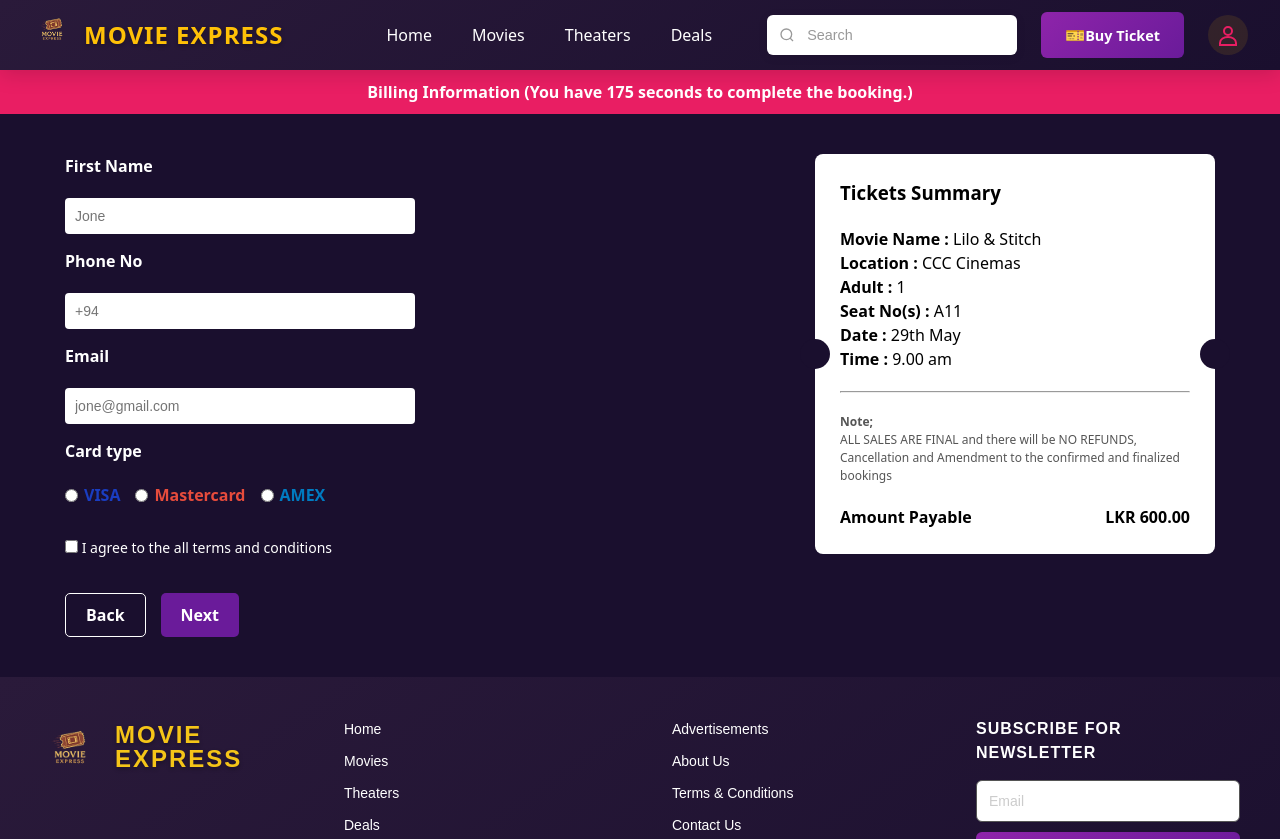
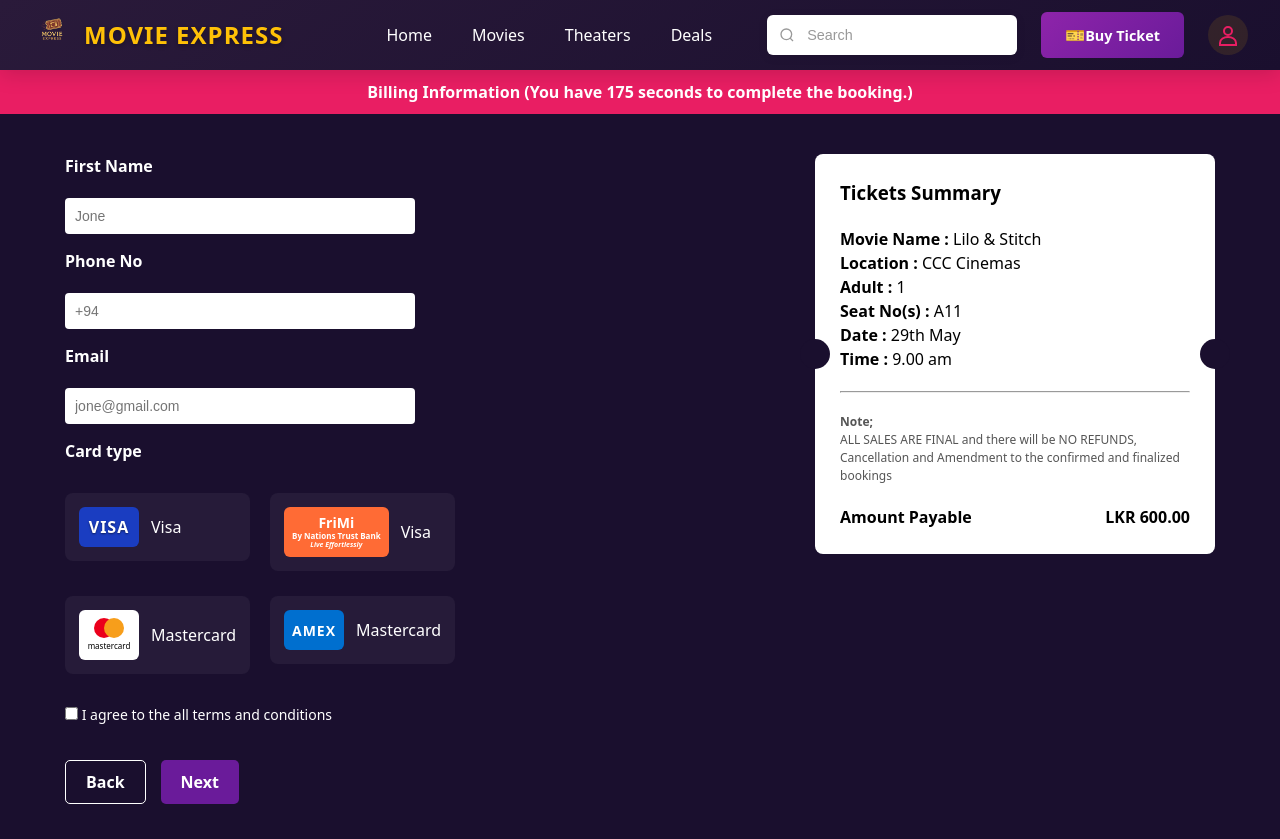
Before and after one commit to AnuNirmani/Movie-Ticket-Booking, a React (Vite) app: page /payment in a window 1280 px wide. Shown: the top 839 px of the page. Built offline with nearby package versions, Linux system fonts and the light colour scheme.

Commit message:
Completed payment page

```diff
--- a/src/css/Home/Booking/payment.css
+++ b/src/css/Home/Booking/payment.css
@@ -41,20 +41,144 @@
   }
 
   .card-options {
-    display: flex;
-    flex-wrap: wrap;
-    gap: 15px;
+    display: grid;
+    grid-template-columns: 1fr 1fr;
+    gap: 20px;
+    margin-top: 10px;
   }
 
-  .card-options label {
+  .card-option {
+    position: relative;
+  }
+
+  .card-option input[type="radio"] {
+    position: absolute;
+    opacity: 0;
+    width: 0;
+    height: 0;
+  }
+
+  .card-label {
     display: flex;
     align-items: center;
-    gap: 6px;
+    gap: 12px;
+    padding: 12px;
+    border: 2px solid transparent;
+    border-radius: 8px;
+    cursor: pointer;
+    transition: all 0.3s ease;
+    background: rgba(255, 255, 255, 0.05);
   }
 
-  .card-options .visa { color: #1a3dc1; font-weight: bold; }
-  .card-options .master { color: #e74c3c; font-weight: bold; }
-  .card-options .amex { color: #007bc1; font-weight: bold; }
+  .card-label:hover {
+    background: rgba(255, 255, 255, 0.1);
+  }
+
+  .card-option input[type="radio"]:checked + .card-label {
+    border-color: #fff;
+    background: rgba(255, 255, 255, 0.1);
+  }
+
+  .card-logo {
+    display: flex;
+    align-items: center;
+    justify-content: center;
+    min-width: 60px;
+    height: 40px;
+    border-radius: 6px;
+    font-weight: bold;
+    font-size: 12px;
+  }
+
+  .card-name {
+    color: #fff;
+    font-weight: 500;
+  }
+
+  /* Visa Logo */
+  .visa-logo {
+    background: #1a3dc1;
+    color: #fff;
+    font-size: 16px;
+    letter-spacing: 1px;
+  }
+
+  /* FriMi Logo */
+  .frimi-logo {
+    background: #ff6b35;
+    color: #fff;
+    flex-direction: column;
+    padding: 8px;
+    min-width: 80px;
+    height: 50px;
+  }
+
+  .frimi-text {
+    font-size: 14px;
+    font-weight: bold;
+    line-height: 1;
+  }
+
+  .frimi-subtitle {
+    font-size: 8px;
+    line-height: 1;
+    margin-top: 2px;
+  }
+
+  .frimi-tagline {
+    font-size: 7px;
+    line-height: 1;
+    margin-top: 1px;
+    font-style: italic;
+  }
+
+  /* Mastercard Logo */
+  .mastercard-logo {
+    background: #fff;
+    color: #000;
+    flex-direction: column;
+    padding: 8px;
+    min-width: 60px;
+    height: 50px;
+  }
+
+  .mastercard-circles {
+    position: relative;
+    width: 30px;
+    height: 20px;
+    margin-bottom: 2px;
+  }
+
+  .circle {
+    position: absolute;
+    width: 20px;
+    height: 20px;
+    border-radius: 50%;
+  }
+
+  .circle.red {
+    background: #eb001b;
+    left: 0;
+  }
+
+  .circle.orange {
+    background: #f79e1b;
+    right: 0;
+  }
+
+  .mastercard-text {
+    font-size: 8px;
+    color: #000;
+    font-weight: normal;
+  }
+
+  /* AMEX Logo */
+  .amex-logo {
+    background: #006fcf;
+    color: #fff;
+    font-size: 14px;
+    letter-spacing: 1px;
+  }
 
   .terms {
     margin-top: 10px;
--- a/src/pages/Home/Booking/Payment.jsx
+++ b/src/pages/Home/Booking/Payment.jsx
@@ -51,15 +51,47 @@ const Payment = () => {
 
           <label>Card type</label>
           <div className="card-options">
-            <label>
-              <input type="radio" name="card" /> <span className="visa">VISA</span>
-            </label>
-            <label>
-              <input type="radio" name="card" /> <span className="master">Mastercard</span>
-            </label>
-            <label>
-              <input type="radio" name="card" /> <span className="amex">AMEX</span>
-            </label>
+            <div className="card-option">
+              <input type="radio" name="card" id="visa" />
+              <label htmlFor="visa" className="card-label">
+                <div className="card-logo visa-logo">VISA</div>
+                <span className="card-name">Visa</span>
+              </label>
+            </div>
+
+            <div className="card-option">
+              <input type="radio" name="card" id="frimi" />
+              <label htmlFor="frimi" className="card-label">
+                <div className="card-logo frimi-logo">
+                  <div className="frimi-text">FriMi</div>
+                  <div className="frimi-subtitle">By Nations Trust Bank</div>
+                  <div className="frimi-tagline">Live Effortlessly</div>
+                </div>
+                <span className="card-name">Visa</span>
+              </label>
+            </div>
+
+            <div className="card-option">
+              <input type="radio" name="card" id="mastercard" />
+              <label htmlFor="mastercard" className="card-label">
+                <div className="card-logo mastercard-logo">
+                  <div className="mastercard-circles">
+                    <div className="circle red"></div>
+                    <div className="circle orange"></div>
+                  </div>
+                  <div className="mastercard-text">mastercard</div>
+                </div>
+                <span className="card-name">Mastercard</span>
+              </label>
+            </div>
+
+            <div className="card-option">
+              <input type="radio" name="card" id="amex" />
+              <label htmlFor="amex" className="card-label">
+                <div className="card-logo amex-logo">AMEX</div>
+                <span className="card-name">Mastercard</span>
+              </label>
+            </div>
           </div>
 
           <div className="terms">
```
